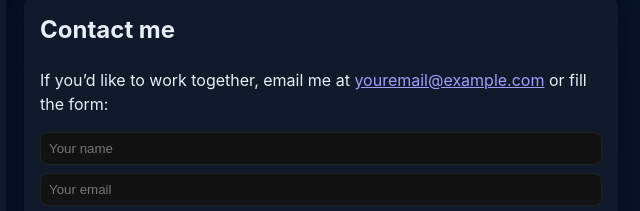
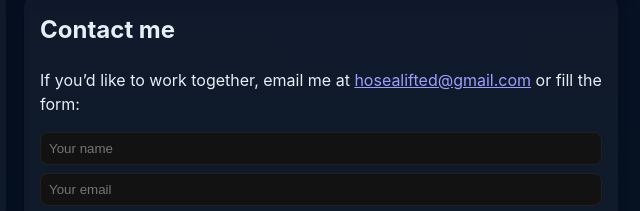
Before and after one commit to hosea-lifted/portfolio, a plain HTML site: page index.html in a window 1280 px wide. Shown: the part 860-1071 px from the top of the page, 488-1128 px from the left. Drawn offline with Linux system fonts and the light colour scheme.

Commit message:
Updated portfolio design

```diff
--- a/index.html
+++ b/index.html
@@ -102,7 +102,7 @@
 
         <div class="card" style="margin-top:12px">
           <h2 style="margin-top:0">Contact me</h2>
-          <p>If you’d like to work together, email me at <a href="mailto:youremail@example.com">youremail@example.com</a> or fill the form:</p>
+          <p>If you’d like to work together, email me at <a href="mailto:youremail@example.com">hosealifted@gmail.com</a> or fill the form:</p>
           <form action="mailto:youremail@example.com" method="post" enctype="text/plain">
             <label style="display:block;margin-bottom:8px"><input name="name" placeholder="Your name" required style="width:100%;padding:8px;border-radius:8px;border:1px solid rgba(255,255,255,0.06)"></label>
             <label style="display:block;margin-bottom:8px"><input name="email" placeholder="Your email" required style="width:100%;padding:8px;border-radius:8px;border:1px solid rgba(255,255,255,0.06)"></label>
```
